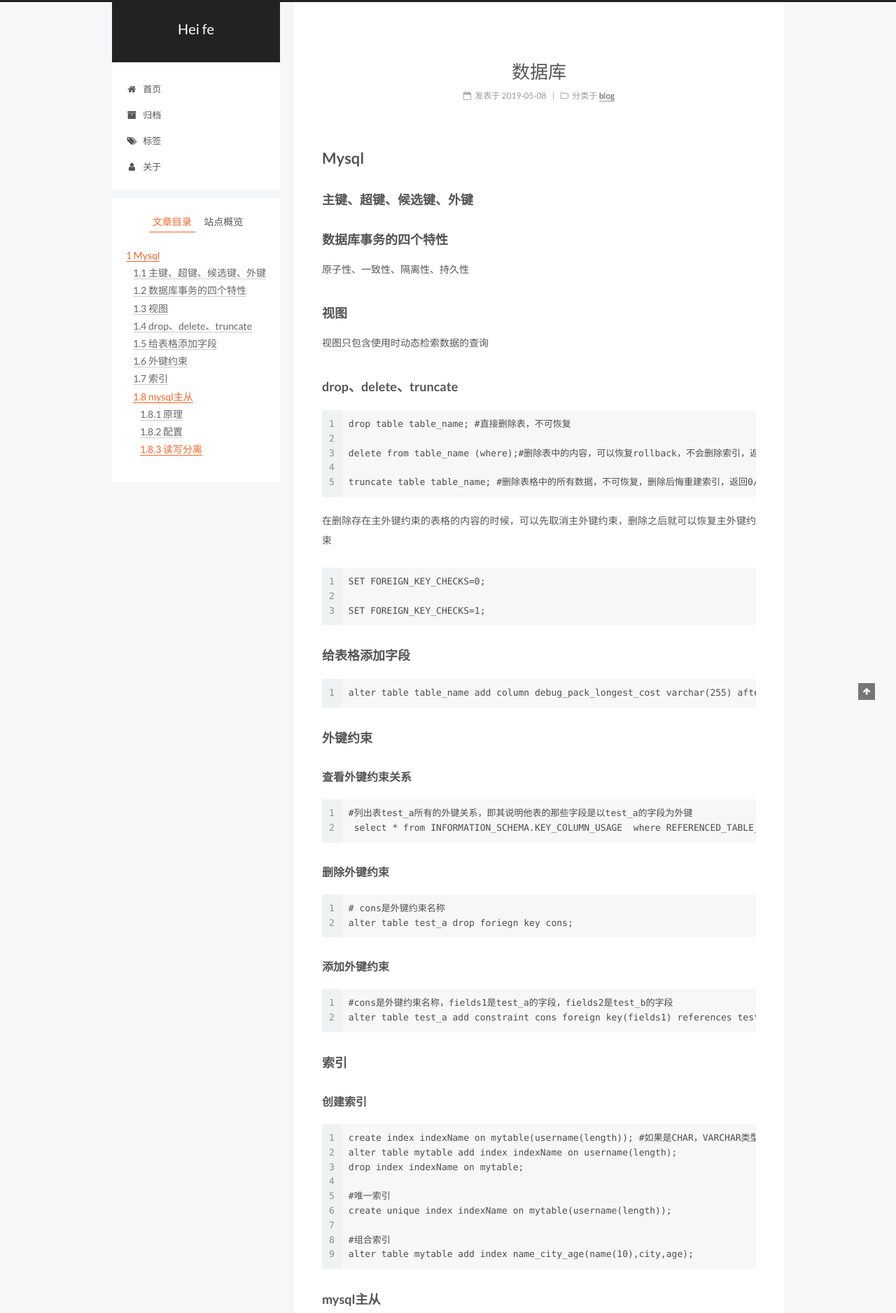
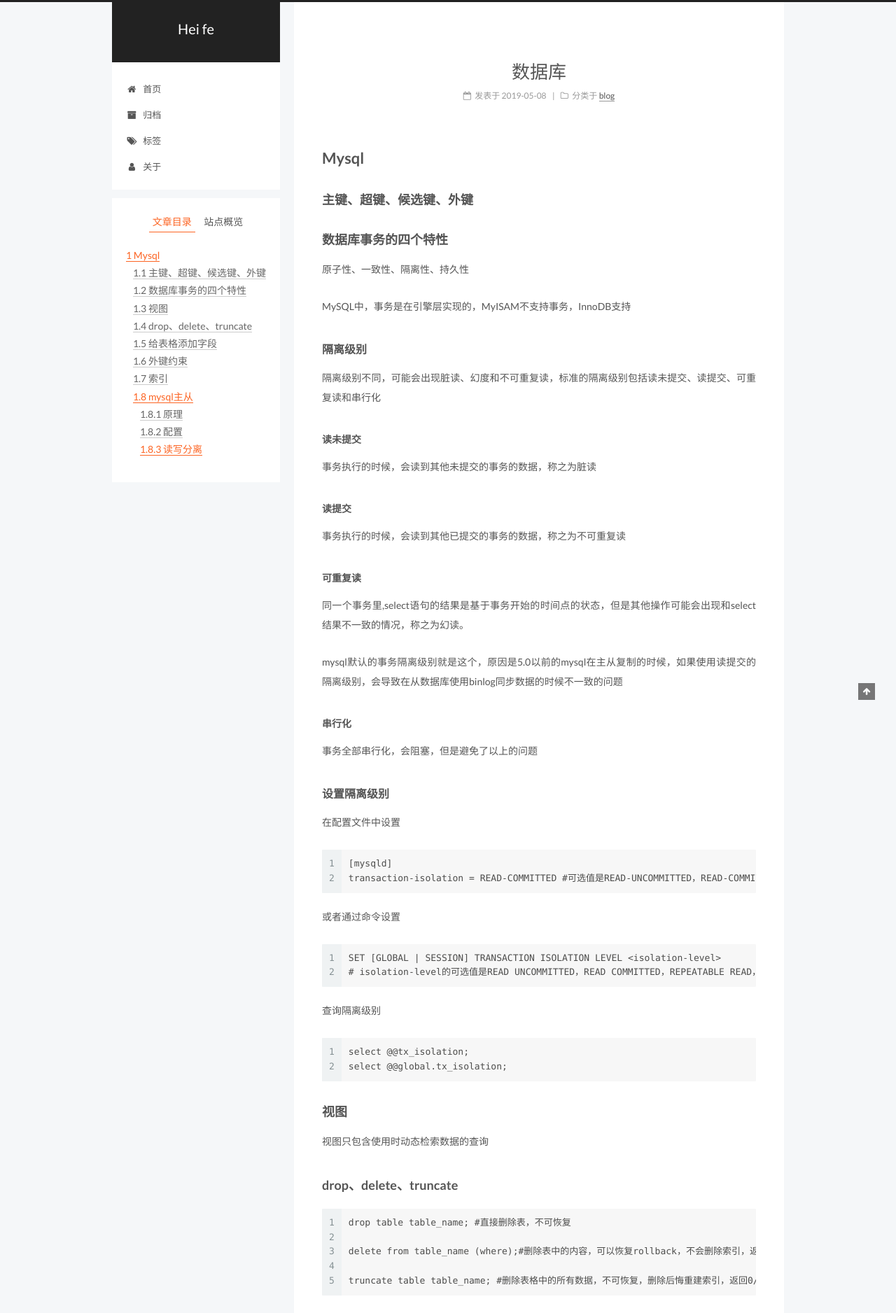
Before and after one commit to tuobashaoli/tuobashaoli.github.io, a Jekyll site: the page built from _posts/2019-05-08-db.markdown, in a window 1280 px wide. Shown: the top 1876 px of the page at 70% size. Built offline with Jekyll 4.4.1, drawn with Linux system fonts in a browser that asks for light colours; comment, search, counter and statistics services are not loaded.

Commit message:
update db

````diff
--- a/_posts/2019-05-08-db.markdown
+++ b/_posts/2019-05-08-db.markdown
@@ -13,6 +13,53 @@ categories: blog
 ### 数据库事务的四个特性
 
 原子性、一致性、隔离性、持久性
+
+MySQL中，事务是在引擎层实现的，MyISAM不支持事务，InnoDB支持
+
+#### 隔离级别
+
+隔离级别不同，可能会出现脏读、幻度和不可重复读，标准的隔离级别包括读未提交、读提交、可重复读和串行化
+
+##### 读未提交
+
+事务执行的时候，会读到其他未提交的事务的数据，称之为脏读
+
+##### 读提交
+
+事务执行的时候，会读到其他已提交的事务的数据，称之为不可重复读
+
+##### 可重复读
+
+同一个事务里,select语句的结果是基于事务开始的时间点的状态，但是其他操作可能会出现和select结果不一致的情况，称之为幻读。
+
+mysql默认的事务隔离级别就是这个，原因是5.0以前的mysql在主从复制的时候，如果使用读提交的隔离级别，会导致在从数据库使用binlog同步数据的时候不一致的问题
+
+##### 串行化
+
+事务全部串行化，会阻塞，但是避免了以上的问题
+
+#### 设置隔离级别
+
+在配置文件中设置
+
+```
+[mysqld]
+transaction-isolation = READ-COMMITTED #可选值是READ-UNCOMMITTED，READ-COMMITTED，REPEATABLE-READ，SERIALIZABLE
+```
+
+或者通过命令设置
+
+```
+SET [GLOBAL | SESSION] TRANSACTION ISOLATION LEVEL <isolation-level>
+# isolation-level的可选值是READ UNCOMMITTED，READ COMMITTED，REPEATABLE READ，SERIALIZABLE
+```
+
+查询隔离级别
+
+```
+select @@tx_isolation;
+select @@global.tx_isolation;
+```
 
 ### 视图
 
````
